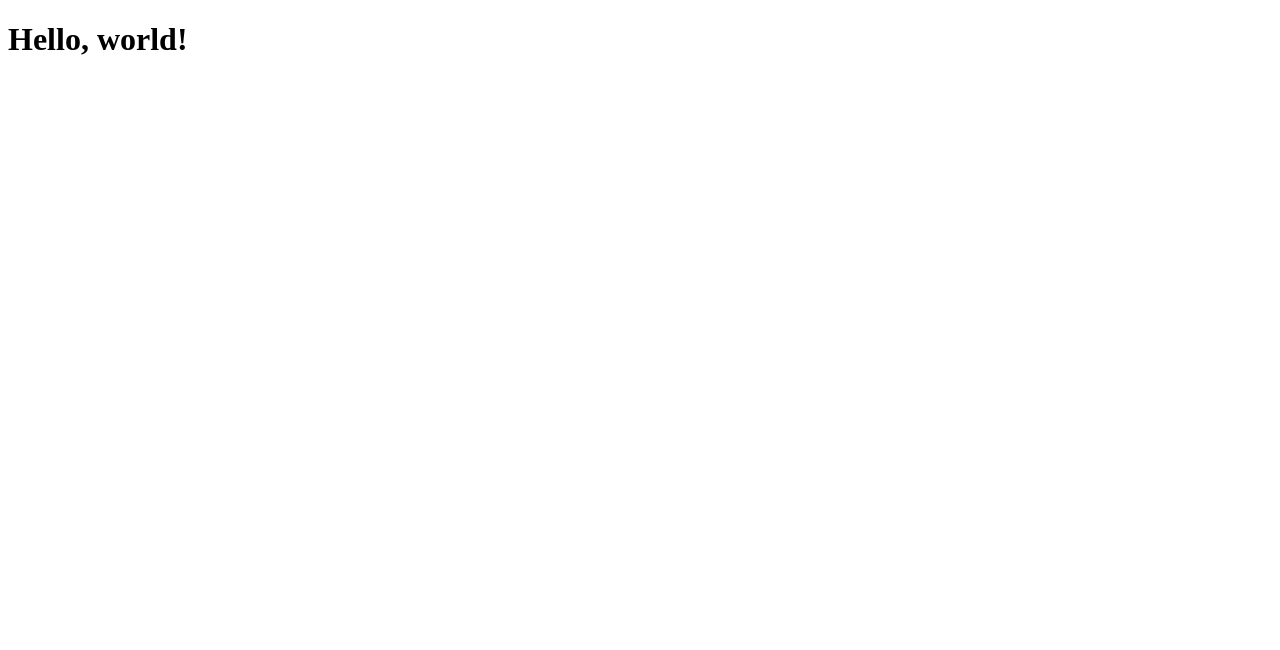
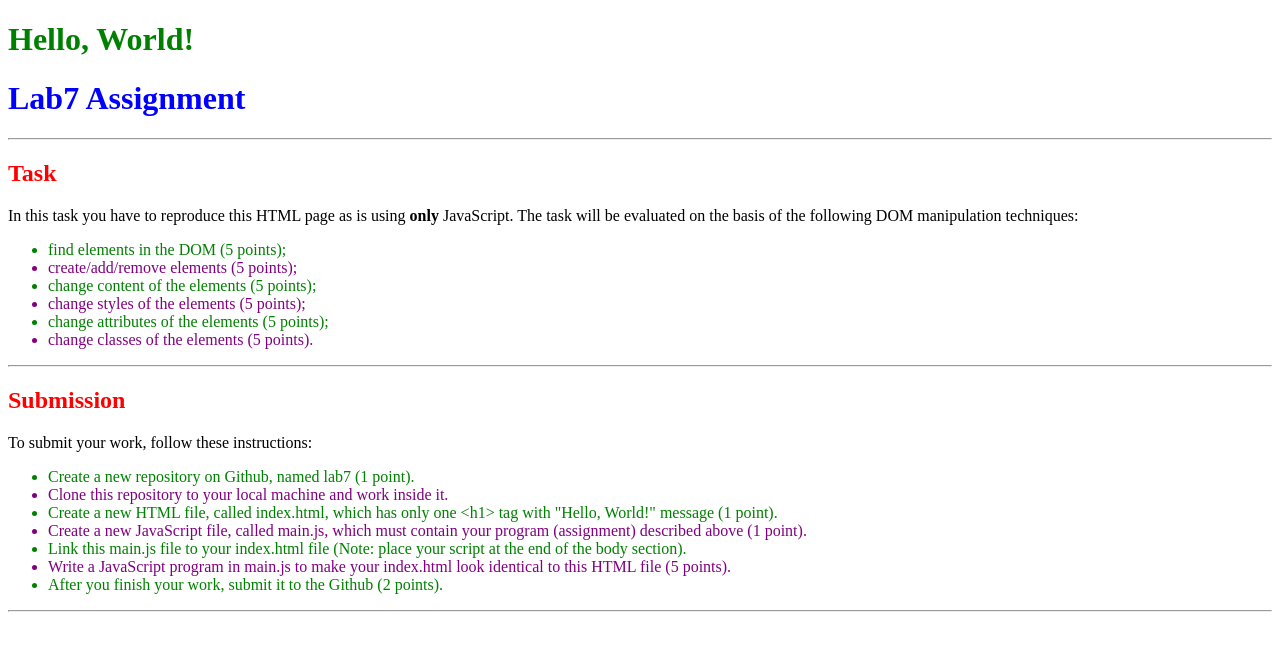
Before and after one commit to shynggyskhanrapbek/lab7, a plain HTML site: page index.html in a window 1280 px wide. Drawn offline with Linux system fonts and the light colour scheme.

Commit message:
final commit

```diff
--- a/index.html
+++ b/index.html
@@ -1,10 +1,10 @@
 <!DOCTYPE html>
 <html>
 	<head>
-		<title> Lab7</title>
+		<title> LAB7 </title>
 	</head>
-	<body>
-	<h1> Hello, world! </h1>
+	<body onload = "lab7()">
+	<h1 id = "hl" class = "old" style = "color: yellow;">  </h1>
 	<script src="main.js"></script>
 	</body>
 </html>
--- a/main.js
+++ b/main.js
@@ -0,0 +1,83 @@
+function lab7() {
+	document.getElementById ("hl");
+	hl.innerHTML = "Hello, World!";
+	hl.setAttribute("style", "color: green");
+
+	document.getElementById("hl").className = ("new");
+
+
+	let h1 = document.createElement("h1");
+	h1.innerHTML = "Lab7 Assignment";
+	document.body.appendChild(h1);
+	h1.style.color = "blue";
+
+	let hr1 = document.createElement("hr")
+	document.body.appendChild(hr1);
+
+	let h21 = document.createElement("h2");
+	h21.innerHTML = "Task";
+	document.body.appendChild(h21);
+	h21.style.color = "red";
+
+	let p1 = document.createElement("p");
+	p1.innerHTML = "In this task you have to reproduce this HTML page as is using <b>only</b> JavaScript. The task will be evaluated on the basis of the following DOM manipulation techniques:";
+	document.body.appendChild(p1);
+
+    const task = [
+   "find elements in the DOM (5 points);",
+   "create/add/remove elements (5 points);",
+   "change content of the elements (5 points);"	,
+   "change styles of the elements (5 points);",
+   "change attributes of the elements (5 points);",
+   "change classes of the elements (5 points)."
+   ];
+   const ul = document.createElement('ul');
+   for (let i = 0; i < task.length; i++) {
+   const li = document.createElement('li');
+   li.innerHTML = task[i];
+   if (i % 2 == 0) {
+   	li.style.color = "green";
+   } else {
+   	li.style.color = "purple";
+   }
+   ul.appendChild(li);
+   }
+   document.body.appendChild(ul);
+
+   let hr2 = document.createElement("hr")
+   document.body.appendChild(hr2);
+
+    let h22 = document.createElement("h2");
+	h22.innerHTML = "Submission";
+	document.body.appendChild(h22);
+	h22.style.color = "red";
+
+	let p2 = document.createElement("p");
+	p2.innerHTML = "To submit your work, follow these instructions:";
+	document.body.appendChild(p2);
+
+	const submission = [
+    "Create a new repository on Github, named lab7 (1 point).",
+    "Clone this repository to your local machine and work inside it.",
+    "Create a new HTML file, called index.html, which has only one <h1> tag with \"Hello, World!\" message (1 point).",
+    "Create a new JavaScript file, called main.js, which must contain your program (assignment) described above (1 point).",
+    "Link this main.js file to your index.html file (Note: place your script at the end of the body section).",
+    "Write a JavaScript program in main.js to make your index.html look identical to this HTML file (5 points).",
+    "After you finish your work, submit it to the Github (2 points)."
+    ];
+    const ul1 = document.createElement('ul');
+    for (let i = 0; i < submission.length; i++) {
+    const li1 = document.createElement('li');
+    li1.textContent = submission[i];
+    if (i % 2 == 0) {
+   	li1.style.color = "green";
+    } else {
+   	li1.style.color = "purple";
+    }
+    ul1.appendChild(li1);
+    }
+    document.body.appendChild(ul1);
+
+    let hr3 = document.createElement("hr")
+    document.body.appendChild(hr3);
+}
```
